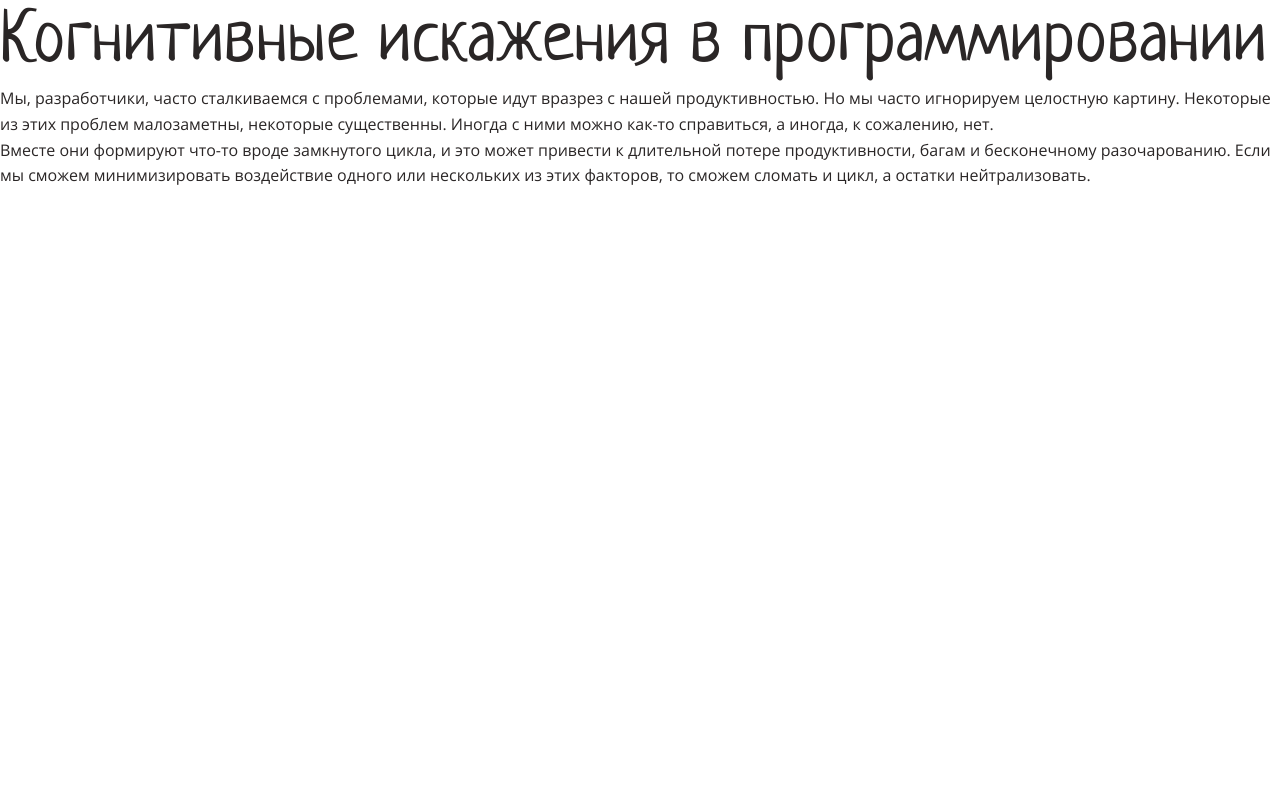
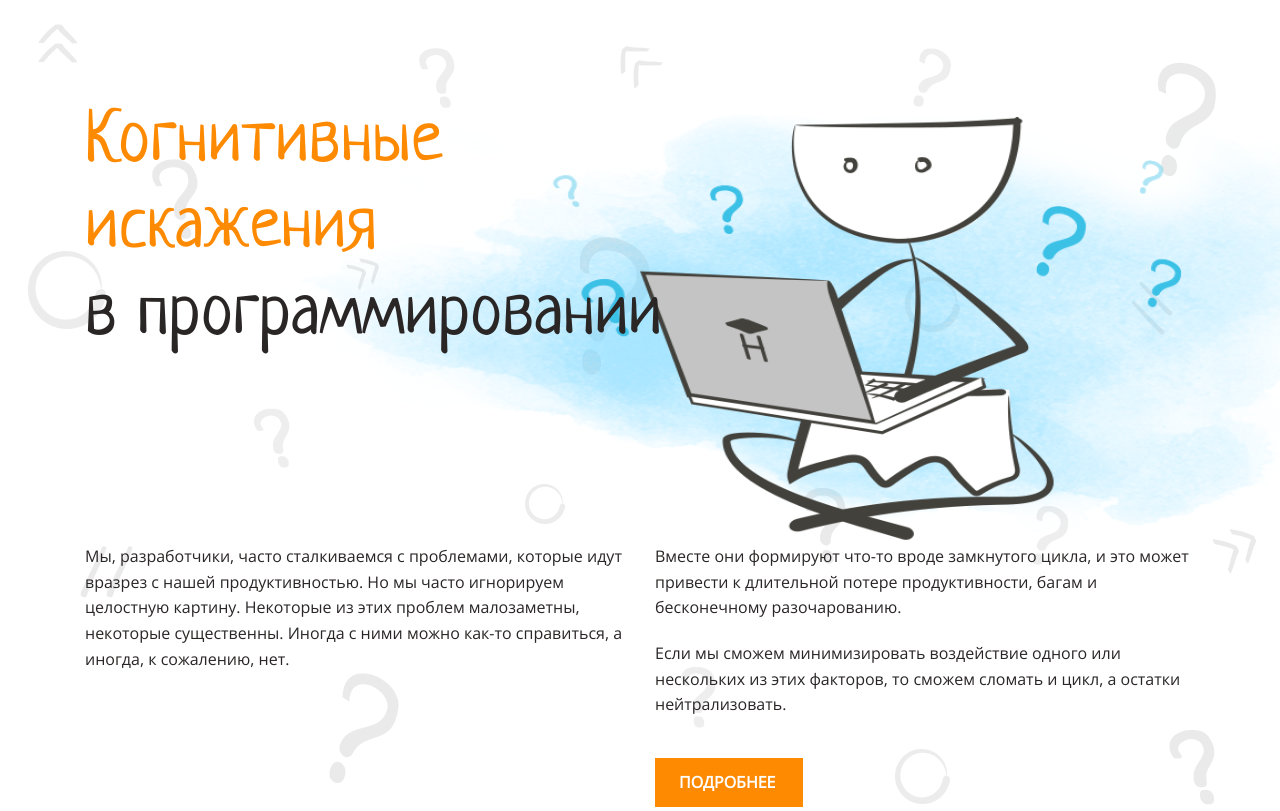
Before and after one commit to Kerante/layout-designer-project-lvl1, a website: page src/index.html in a window 1280 px wide. Shown: the top 811 px of the page. Drawn offline with Linux system fonts and the light colour scheme.

Commit message:
add two new slides

```diff
--- a/src/index.html
+++ b/src/index.html
@@ -1,21 +1,66 @@
 <!DOCTYPE html>
 <html lang="ru">
-<head>
-    <meta charset="UTF-8">
-    <meta name="viewport" content="width=device-width, initial-scale=1.0">
-    <meta http-equiv="X-UA-Compatible" content="ie=edge">
+  <head>
+    <meta charset="UTF-8" />
+    <meta name="viewport" content="width=device-width, initial-scale=1.0" />
+    <meta http-equiv="X-UA-Compatible" content="ie=edge" />
     <title>Когнитивные искажения - Kerante</title>
 
-    <link rel="stylesheet" href="styles/style.css">
-</head>
-<body>
-    <header>
-        <h1 class="heading">Когнитивные искажения в программировании</h1>
-        <p>Мы, разработчики, часто сталкиваемся с проблемами, которые идут вразрез с нашей продуктивностью. Но мы часто игнорируем целостную картину. Некоторые из этих проблем малозаметны, некоторые существенны. Иногда с ними можно как-то справиться, а иногда, к сожалению, нет.</p>
-        <p>Вместе они формируют что-то вроде замкнутого цикла, и это может привести к длительной потере продуктивности, багам и бесконечному разочарованию.
-            Если мы сможем минимизировать воздействие одного или нескольких из этих факторов, то сможем сломать и цикл, а остатки нейтрализовать.</p>
+    <link rel="stylesheet" href="styles/style.css" />
+  </head>
+  <body>
+    <header class="section">
+      <img src="img/main.png" class="logo" alt="Программирующий Тота" />
+      <div class="container">
+        <h1 class="heading color-basic">
+          Когнитивные <br />
+          искажения
+        </h1>
+        <h1 class="heading margin-185">в программировании</h1>
+
+        <!--Не работает...-->
+        <div class="fx">
+          <div class="half-container">
+            Мы, разработчики, часто сталкиваемся с проблемами, которые идут
+            вразрез с нашей продуктивностью. Но мы часто игнорируем целостную
+            картину. Некоторые из этих проблем малозаметны, некоторые
+            существенны. Иногда с ними можно как-то справиться, а иногда, к
+            сожалению, нет.
+          </div>
+          <div class="half-container">
+            <div class="text-container">
+              <p>Вместе они формируют что-то вроде замкнутого цикла, и это может
+              привести к длительной потере продуктивности, багам и бесконечному
+              разочарованию.</p>
+
+              <p>Если мы сможем минимизировать воздействие одного или нескольких из
+              этих факторов, то сможем сломать и цикл, а остатки нейтрализовать.</p>
+            </div>
+            <div class="btn-link">
+            <a href="#" class="color-white">ПОДРОБНЕЕ</a>
+            </div>
+          </div>
+        </div>
+      </div>
     </header>
-    <main></main>
+    <main>
+      <div class="container overflow-visible">
+          <div class="heading-container">
+          <h2 class="heading">Что же это такое,</h2>
+          <h2 class="heading color-basic">когнитивные искажения?</h2>
+          <p>Что такое когнитивные искажения. Petrovna Channel</p>
+          </div>
+        <iframe
+          class="video"
+          width="919"
+          height="569"
+          src="https://www.youtube.com/embed/jie9AizBqss"
+          frameborder="0"
+          allowfullscreen
+        ></iframe>
+      </div>
+      <div class="gag"></div>
+    </main>
     <footer></footer>
-</body>
+  </body>
 </html>
--- a/src/styles/style.css
+++ b/src/styles/style.css
@@ -15,7 +15,7 @@
 
 * {
   box-sizing: border-box;
-  width: 100vw; /** проверить впоследствии - а стоит ли оставлять этот класс **/
+  width: 100vw;
   margin: 0;
   padding: 0;
 
@@ -27,23 +27,117 @@
   line-height: 1.6em;
 }
 
+.fx {
+  display: flex;
+  flex-direction: row;
+  flex-wrap: nowrap;
+  justify-content: space-between;
+  width: 100%;
+}
+
+.fx-col {
+  /** надо ли **/
+  display: flex;
+  flex-direction: column;
+  align-items: flex-end;
+  justify-content: space-between;
+  width: 100%;
+}
+
+/** Вспомогательные - удалить в конце проекта **/
+.box-red {
+  width: 50px;
+
+  background-color: red;
+}
+
+.box-green {
+  width: 50px;
+
+  background-color: green;
+}
+
 /** Секции **/
+
 .section {
+  position: relative;
+  top: 0;
+  left: 0;
+  z-index: -30;
+
+  width: 100%;
+  overflow: hidden;
+}
+
+.section::before {
+  position: absolute;
+  top: 0;
+  left: 0;
+  z-index: -30;
+
+  display: block;
+  width: 100%;
+
+  background-repeat: no-repeat;
+  background-size: cover;
+  opacity: 10%;
+
+  content: url(../img/background.png);
+}
+
+.container {
+  position: relative;
+  top: 50%;
+  left: 50%;
+  z-index: -10;
+
   width: 1110px;
-  margin-top: 100px;
-  margin-bottom: 100px;
+  height: 714px;
+  margin: 100px -555px;
+
+  overflow: hidden;
 
   text-align: center;
+
+  /** border: 1px solid green; /** удалить в конце **/
+}
+
+.half-container {
+  width: 540px;
+  min-height: 200px;
+
+  text-align: left;
+
+  /** border: 1px solid red; /** удалить в конце **/
+}
+
+.heading-container {
+  width: 100%;
+  margin-bottom: 30px;
+}
+
+.text-container {
+  width: 100%;
+  margin-bottom: 20px;
+
+  /** border: 1px solid blue; /** удалить в конце **/
+}
+
+.overflow-visible {
+  overflow: visible;
 }
 
 /** Заголовки **/
 .heading {
+  width: 100%;
+
   font-family: Neucha, sans-serif;
   line-height: 1.2em;
 }
 
 h1 {
   font-size: 72px;
+  text-align: left;
 }
 
 h2 {
@@ -54,39 +148,93 @@ h3 {
   font-size: 34px;
 }
 
+p {
+  width: 100%;
+  margin-bottom: 20px;
+}
+
 /** Цвета **/
-.color_white {
+.color-white {
   color: #fff;
 }
 
-.color_translucent-white {
+.color-translucent-white {
   color: #d7ccc0;
 }
 
-.color_light {
+.color-light {
   color: #f5f4f0;
 }
 
-.color_basic {
+.color-basic {
   color: #fe8a02;
 }
 
-.color_basic-dark {
+.color-basic-dark {
   color: #42413c;
 }
 
-.color_dark {
+.color-dark {
   color: #2a2626;
 }
 
-.color_translucent-dark {
+.color-translucent-dark {
   color: #908d8b;
 }
 
-.color_brown {
+.color-brown {
   color: #b09a81;
 }
 
-.color_blue {
+.color-blue {
   color: #1085c5;
 }
+
+/** Шапка **/
+
+.logo {
+  position: absolute;
+  top: 55px;
+  right: -270px;
+  z-index: -20;
+
+  height: 525px;
+}
+
+.btn-link {
+  width: 148px;
+  margin-top: 40px;
+  margin-left: 0;
+  padding: 12px 24px;
+
+  background-color: #fe8a02;
+}
+
+.btn-link a {
+  font-weight: bold;
+  text-decoration: none;
+}
+
+.margin-185 {
+  margin-bottom: 185px;
+}
+
+/** Когнитивные искажения **/
+
+.video {
+  width: 919px;
+
+  filter: drop-shadow(0 16px 32px rgba(0, 0, 0, 0.15));
+}
+
+.gag {
+  position: relative;
+  top: -100px;
+  left: 0;
+  z-index: -30;
+
+  width: 100vw;
+  height: 100px;
+
+  background: #42413c;
+}
```
Also changed, not shown: src/img/background.png (added), src/img/main.png (added).
